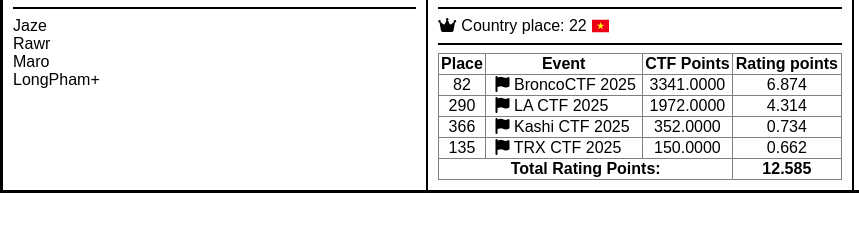
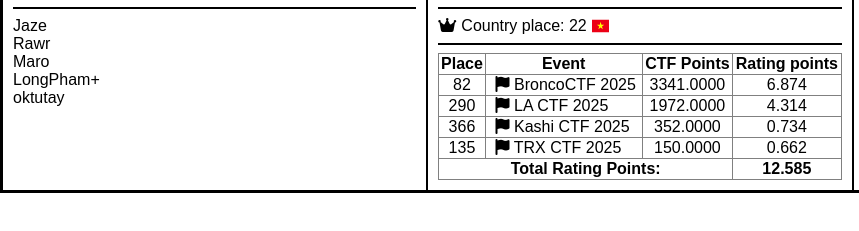
Before and after one commit to xuanlockun/v1t, a plain HTML site: page index.html in a window 1280 px wide. Shown: the part 291-522 px from the top of the page, 0-859 px from the left. Drawn offline with Linux system fonts and the light colour scheme; a web font is replaced by a local one.

Commit message:
add:oktutay

```diff
--- a/index.html
+++ b/index.html
@@ -155,6 +155,8 @@
             <a href="https://ctftime.org/user/183484">Rawr</a><br>
             <a href="https://ctftime.org/user/206379">Maro</a><br>
             <a href="https://ctftime.org/user/213437">LongPham+</a><br>
+            <a href="#">oktutay</a><br>
+
         </div>
         <div class="small_container">
             <h2>Participated in CTF events</h2>
```
